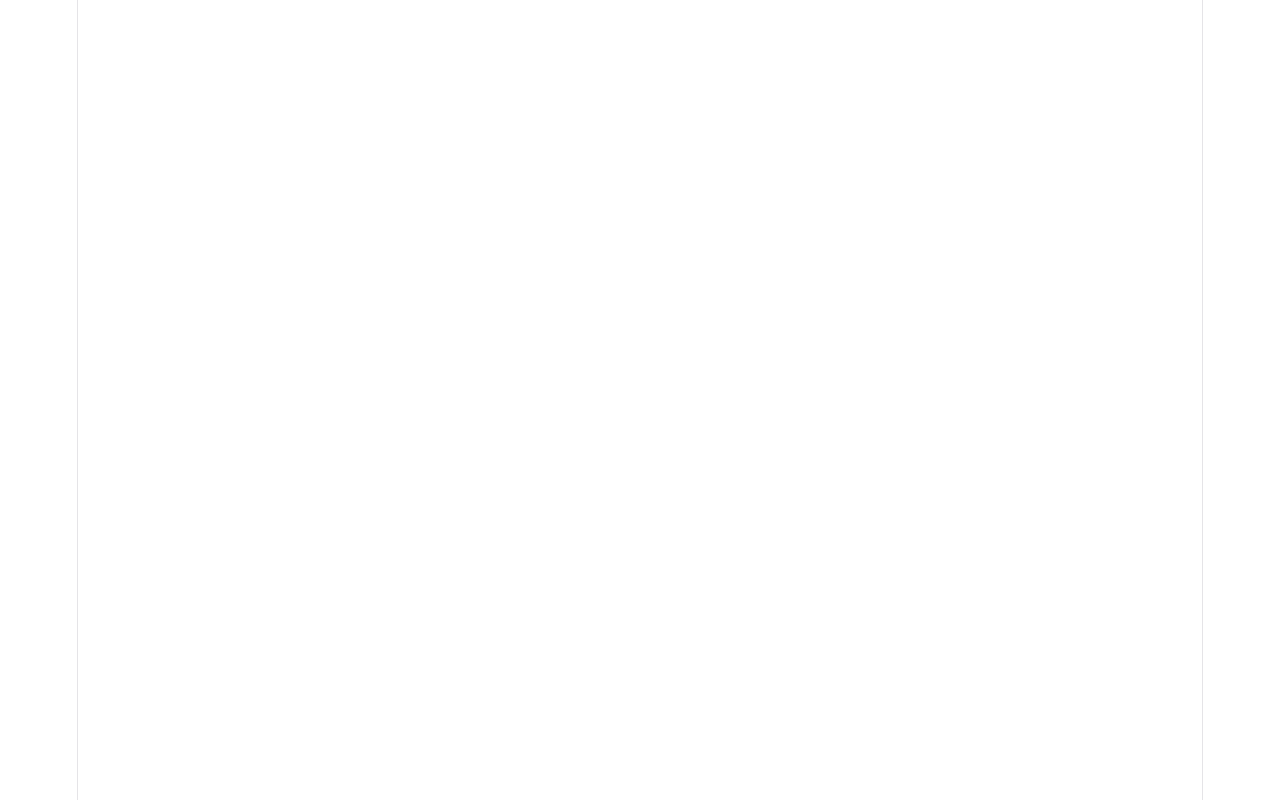
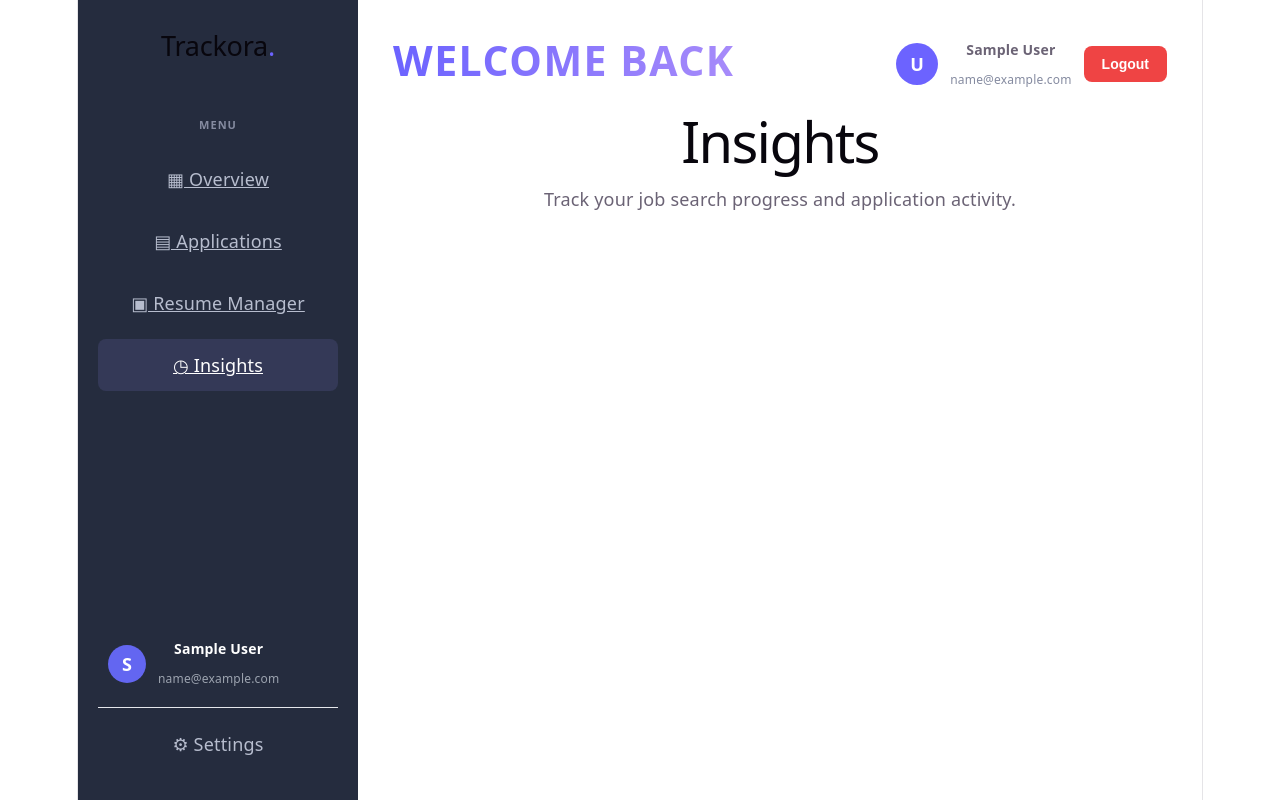
Before and after one commit to asyashim/Trackora, a React app in the folder frontend/: page /insights in a window 1280 px wide. Before the commit this address had no page. Built offline with nearby package versions, Linux system fonts and the light colour scheme; sample sign-in values are in the browser's storage; the HTML template or start-up script is replaced by a standard one.

Commit message:
feat: add basic insights page and sidebar navigation

```diff
--- a/frontend/src/App.jsx
+++ b/frontend/src/App.jsx
@@ -7,6 +7,7 @@ import Register from "./pages/Register";
 import Login from "./pages/Login";
 import Dashboard from "./pages/Dashboard";
 import ResumeManager from "./pages/ResumeManager";
+import Insights from "./pages/Insights";
 
 function App() {
   return (
@@ -35,6 +36,15 @@ function App() {
             </ProtectedRoute>
           }
         />
+
+        <Route
+  path="/insights"
+  element={
+    <ProtectedRoute>
+      <Insights />
+    </ProtectedRoute>
+  }
+/>
       </Routes>
     </BrowserRouter>
   );
--- a/frontend/src/components/Sidebar.jsx
+++ b/frontend/src/components/Sidebar.jsx
@@ -36,7 +36,15 @@ const Sidebar = () => {
   >
     ▣ Resume Manager
   </NavLink>
-        <div className="nav-item">◷ Insights</div>
+  <NavLink
+  to="/insights"
+  className={({ isActive }) =>
+    `nav-item ${isActive ? "active" : ""}`
+  }
+>
+  ◷ Insights
+</NavLink>
+
       </nav>
 
       <div className="sidebar-bottom">
--- /dev/null
+++ b/frontend/src/pages/Insights.jsx
@@ -0,0 +1,24 @@
+
+import Sidebar from "../components/Sidebar";
+import Header from "../components/Header";
+
+const Insights = () => {
+  return (
+    <div className="dashboard">
+      <Sidebar />
+
+      <main className="main-content">
+        <Header />
+
+        <div className="insights-page">
+          <h1>Insights</h1>
+          <p>
+            Track your job search progress and application activity.
+          </p>
+        </div>
+      </main>
+    </div>
+  );
+};
+
+export default Insights;
```
